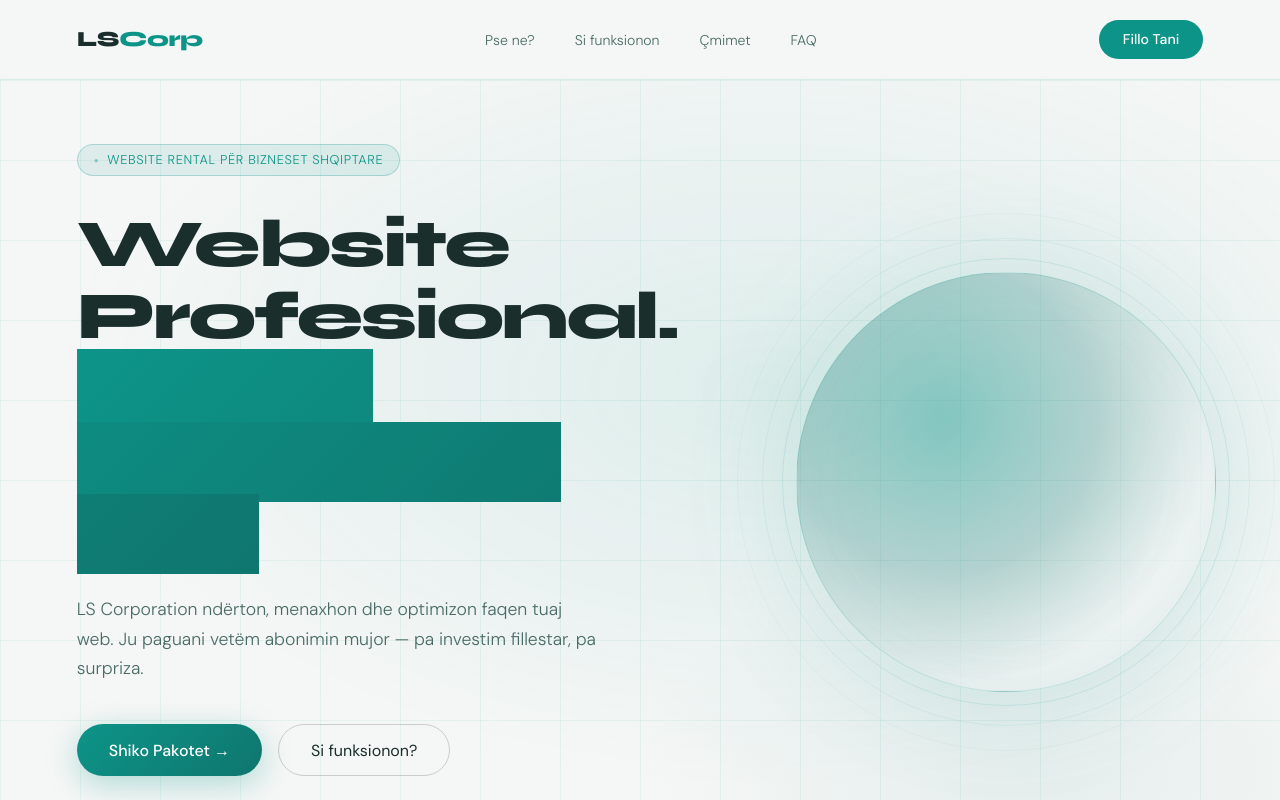
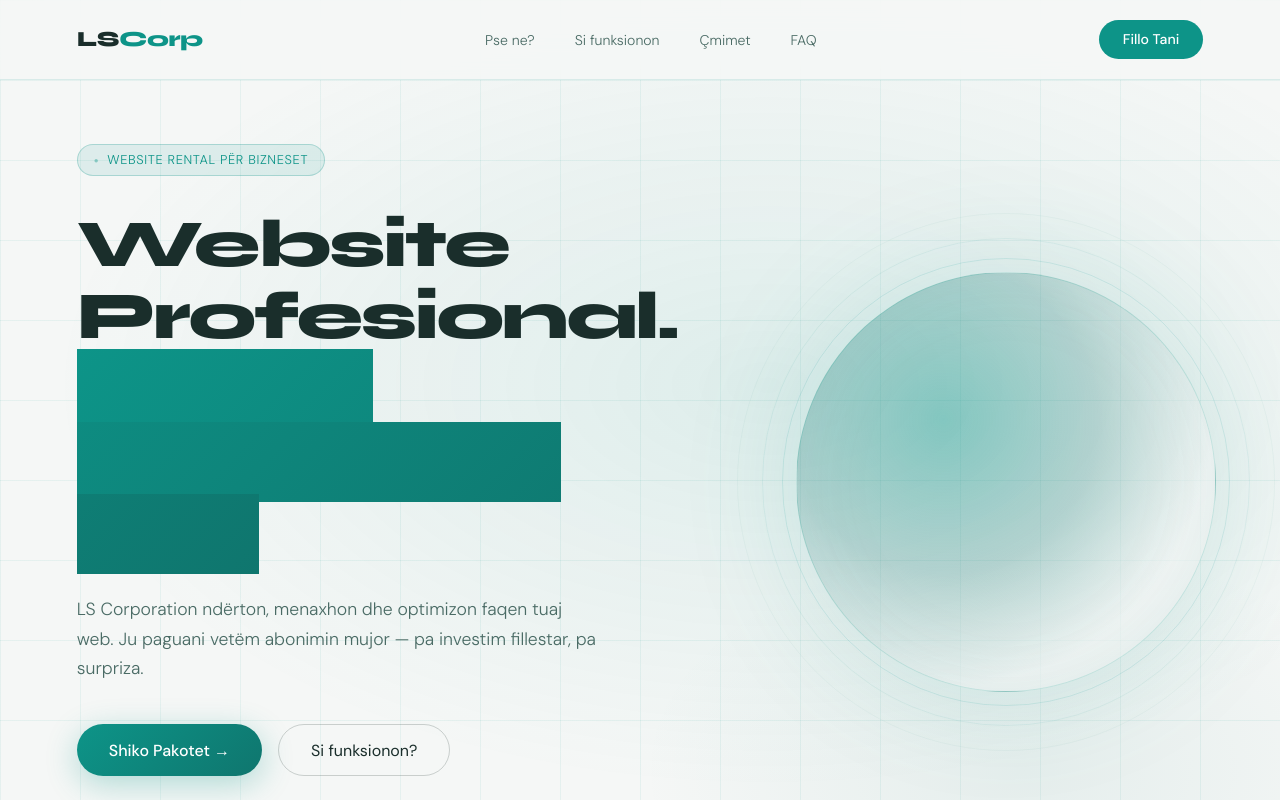
Before and after one commit to suadpllana/ls-corporation, a React (Vite) app: page / in a window 1280 px wide. Shown: the top 800 px of the page. Built offline with nearby package versions, Linux system fonts and the light colour scheme.

Commit message:
testing deployment

```diff
--- a/src/App.jsx
+++ b/src/App.jsx
@@ -41,7 +41,7 @@ export default function App() {
       <section id="hero">
         <div className="hero-bg"></div>
         <div className="hero-content">
-          <div className="hero-badge">Website Rental për Bizneset Shqiptare</div>
+          <div className="hero-badge">Website Rental për Bizneset</div>
           <h1>Website Profesional.<br/><span className="highlight">Kosto Fillestare: 0€.</span></h1>
           <p className="hero-sub">LS Corporation ndërton, menaxhon dhe optimizon faqen tuaj web. Ju paguani vetëm abonimin mujor — pa investim fillestar, pa surpriza.</p>
           <div className="hero-actions">
```
